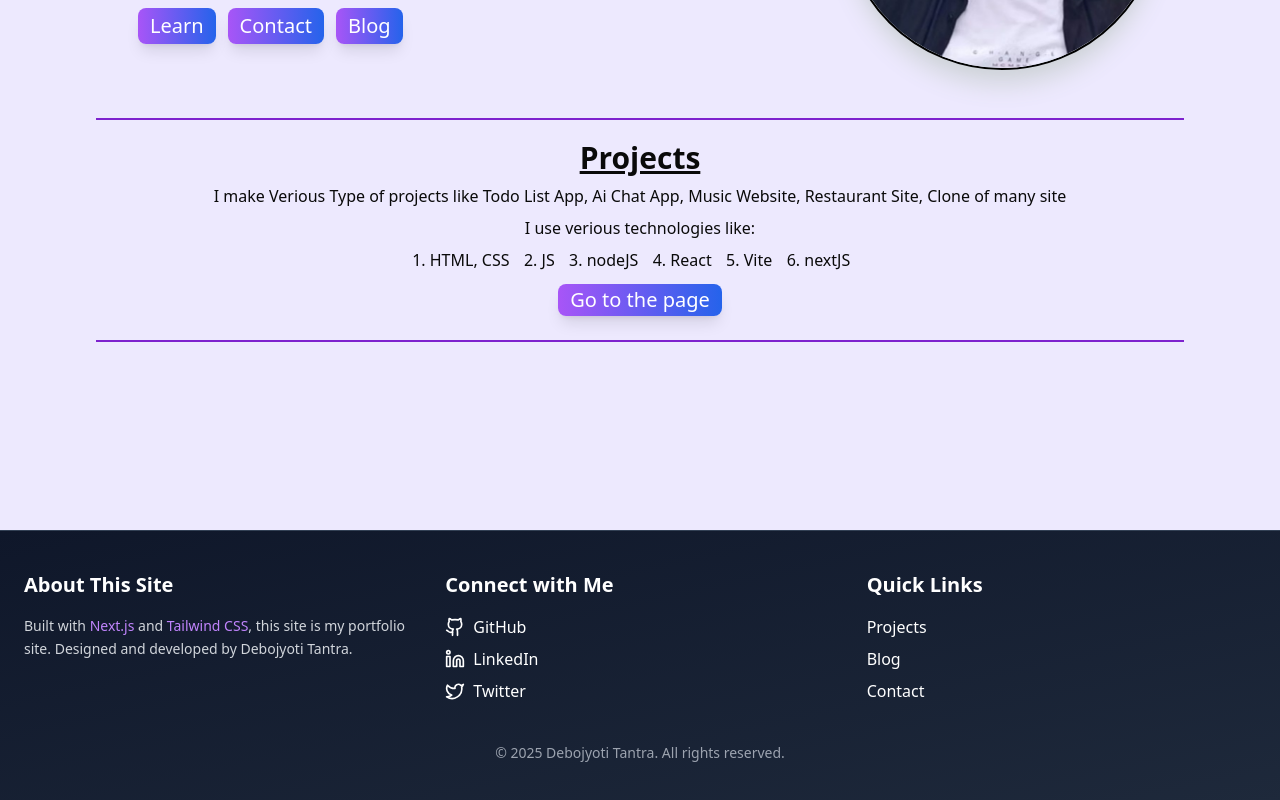
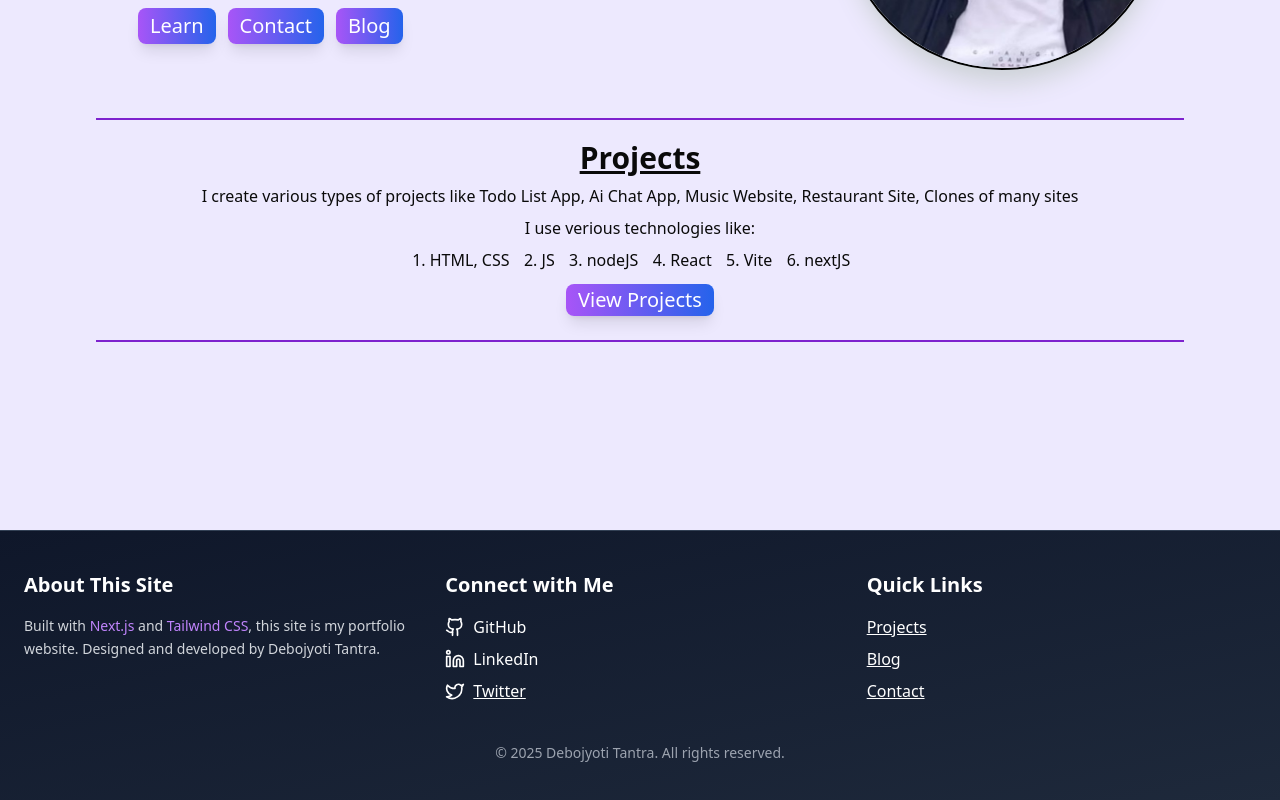
Before and after one commit to debojyoti-tantra/Portfolio, a Next.js app: page / in a window 1280 px wide. Shown: the part 322-1122 px from the top of the page. Built offline with nearby package versions, Linux system fonts and the light colour scheme; no server answers.

Commit message:
End game

```diff
--- a/app/about/page.jsx
+++ b/app/about/page.jsx
@@ -21,7 +21,7 @@ export default function About() {
             <section className="about-section">
                <h2 className="text-2xl font-bold underline">Who I Am</h2>
                <p className="text-gray-900 dark:text-gray-100">
-                  I am currently pursuing my BSc in Physics, which helps me cultivate analytical thinking and problem-solving skills. Alongside my academic journey, I dedicate my time to mastering web development and exploring new technologies. My portfolio showcases a combination of technical expertise and creative problem-solving.
+                  I am currently pursuing my B.Sc. in Physics, which helps me cultivate analytical thinking and problem-solving skills. Alongside my academic journey, I dedicate my time to mastering full-stack web development and exploring new technologies. My portfolio showcases a combination of technical expertise and creative problem-solving. Check out my projects and Blog sections to see some of my work!
                </p>
             </section>
 
--- a/app/blog/page.jsx
+++ b/app/blog/page.jsx
@@ -11,7 +11,7 @@ const blogs = [
    {
       title: "Install VS Code in Android",
       date: "December 15,2024",
-      desc: "VS Code is one type of Code Editor. It's supports many language like HTML, CSS, JS, Python, JAVA, C, C++ etc. It's not avilable for android divices. But after some configrations we can downlode the visualstudio code editor in android divices. Read this blog and you will undersatnd how can we do this...",
+      desc: "VS Code is one type of Code Editor. It's supports many language like HTML, CSS, JS, Python, JAVA, C, C++ etc. It's not avilable for android divices. But after some configrations we can downlode the Visual Studio code editor in Android divices. Read this blog and you will undersatnd how can we do this...",
       linkHref:  "/blog/vsCodeAndroid"
    },
 ]
--- a/app/contact/page.jsx
+++ b/app/contact/page.jsx
@@ -103,7 +103,7 @@ const page = () => {
 
             {/* Contact Information */}
             <div className="p-6 space-y-6 bg-gray-100 dark:bg-gray-700 rounded-lg shadow-md">
-               <h2 className="text-xl font-semibold">Our Information</h2>
+               <h2 className="text-xl font-semibold">Contact Information</h2>
                <div>
                   <h3 className="text-gray-900 dark:text-gray-100 font-medium">Email</h3>
                   <p className="text-gray-800 dark:text-gray-200">debojyotitantra@gmail.com</p>
--- a/app/page.jsx
+++ b/app/page.jsx
@@ -49,7 +49,7 @@ export default function Home() {
 
       <div className="flex flex-col items-center gap-2 px-5">
         <p className="text-3xl font-bold underline">Projects</p>
-        <p className="">I make Verious Type of projects like Todo List App, Ai Chat App, Music Website, Restaurant Site, Clone of many site</p>
+        <p className="">I create various types of projects like Todo List App, Ai Chat App, Music Website, Restaurant Site, Clones of many sites</p>
         <p className="">I use verious technologies like:</p>
         <ul className="list-decimal grid grid-cols-3 gap-x-7 sm:flex sm:gap-8 sm:flex-row">
           <li>HTML, CSS</li>
@@ -59,7 +59,7 @@ export default function Home() {
           <li>Vite</li>
           <li>nextJS</li>
         </ul>
-        <Link href="/projects" className="text-xl my-1 py-1 px-3 bg-gradient-to-r from-purple-500 to-blue-600 text-white rounded-lg shadow-lg hover:from-blue-600 hover:to-purple-500 flex justify-center items-center h-8 w-fit">Go to the page</Link>
+        <Link href="/projects" className="text-xl my-1 py-1 px-3 bg-gradient-to-r from-purple-500 to-blue-600 text-white rounded-lg shadow-lg hover:from-blue-600 hover:to-purple-500 flex justify-center items-center h-8 w-fit">View Projects</Link>
       </div>
 
       <div className="w-[85vw] border dark:border-white border-purple-700 my-5 flex mx-auto"></div>
--- a/app/projects/page.jsx
+++ b/app/projects/page.jsx
@@ -1,7 +1,30 @@
 import React from 'react';
 import Link from 'next/link';
 
+export const metadata = {
+  title: "Projects: DebojyotiTantra",
+  description: "Projects of Debojyoti Tantra's portfolio website. Discover my skills, projects, and journey in web development and programming.",
+};
+
 const projects = [
+   {
+      name: 'All-in-one-Java',
+      desc: 'This is a Github Repo made by me here everything about Java i given.',
+      link: '',
+      gitlink: 'https://github.com/debojyoti-tantra/All-in-one-Java'
+   },
+   {
+      name: 'DebAi-The-AI-Chat-Bot',
+      desc: 'A full-stack AI chat application using Next.js 15, Clerk for authentication, DeepSeek AI for chat completion, and MongoDB for persistent message storage. Designed a responsive and theme-aware interface with Tailwind CSS, PrismJS, and Markdown rendering.',
+      link: 'https://debai.vercel.app',
+      gitlink: 'https://github.com/debojyoti-tantra/DebAi-The-AI-Chat-Bot'
+   },
+   {
+      name: 'Video-calling Web App',
+      desc: 'This is a Video-calling Web App, built with Next.js, ZEGOCLOUD, and Clerk for secure video meetings. It features real-time collaboration, screen sharing, audio/video controls, and authentication. Users can create, join, and manage meetings easily with instant links and notifications.',
+      link: 'https://debo-meet.vercel.app',
+      gitlink: 'https://github.com/debojyoti-tantra/Google-Meet-Clone'
+   },
    {
       name: 'Imagify',
       desc: 'Imagify - Your Personal Cloud for Images 🚀 Imagify is a modern cloud-based image storage platform where you can upload, store, and share your images seamlessly. Built using the MERN stack, it offers a smooth and secure experience for managing your pictures online. Authencation using Clerk.',
--- a/components/Footer.jsx
+++ b/components/Footer.jsx
@@ -11,7 +11,7 @@ const Footer = () => {
         <div>
           <h2 className="text-xl font-semibold mb-4">About This Site</h2>
           <p className="text-sm text-gray-300 leading-relaxed">
-            Built with <span className="text-purple-400 font-medium">Next.js</span> and <span className="text-purple-400 font-medium">Tailwind CSS</span>, this site is my portfolio site. Designed and developed by Debojyoti Tantra.
+            Built with <span className="text-purple-400 font-medium">Next.js</span> and <span className="text-purple-400 font-medium">Tailwind CSS</span>, this site is my portfolio website. Designed and developed by Debojyoti Tantra.
           </p>
         </div>
 
@@ -32,7 +32,7 @@ const Footer = () => {
               </Link>
             </li>
             <li>
-              <Link href="https://x.com/debojyotitantra" className="flex items-center gap-2 hover:text-purple-400 transition">
+              <Link href="https://x.com/debojyotitantra" className="flex items-center gap-2 hover:text-purple-400 transition underline">
                 <TwitterIcon size={20} />
                 Twitter
               </Link>
@@ -45,13 +45,13 @@ const Footer = () => {
           <h2 className="text-xl font-semibold mb-4">Quick Links</h2>
           <ul className="space-y-2">
             <li>
-              <Link href="/projects" className="hover:text-purple-400 transition">Projects</Link>
+              <Link href="/projects" className="hover:text-purple-400 transition underline">Projects</Link>
             </li>
             <li>
-              <Link href="/blog" className="hover:text-purple-400 transition">Blog</Link>
+              <Link href="/blog" className="hover:text-purple-400 transition underline">Blog</Link>
             </li>
             <li>
-              <Link href="/contact" className="hover:text-purple-400 transition">Contact</Link>
+              <Link href="/contact" className="hover:text-purple-400 transition underline">Contact</Link>
             </li>
           </ul>
         </div>
```
